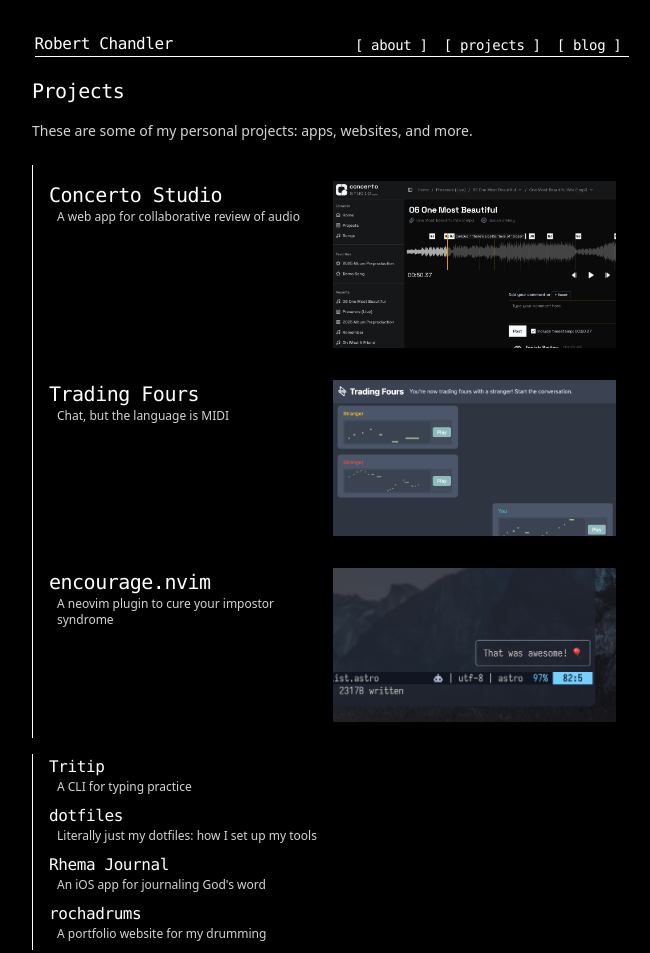
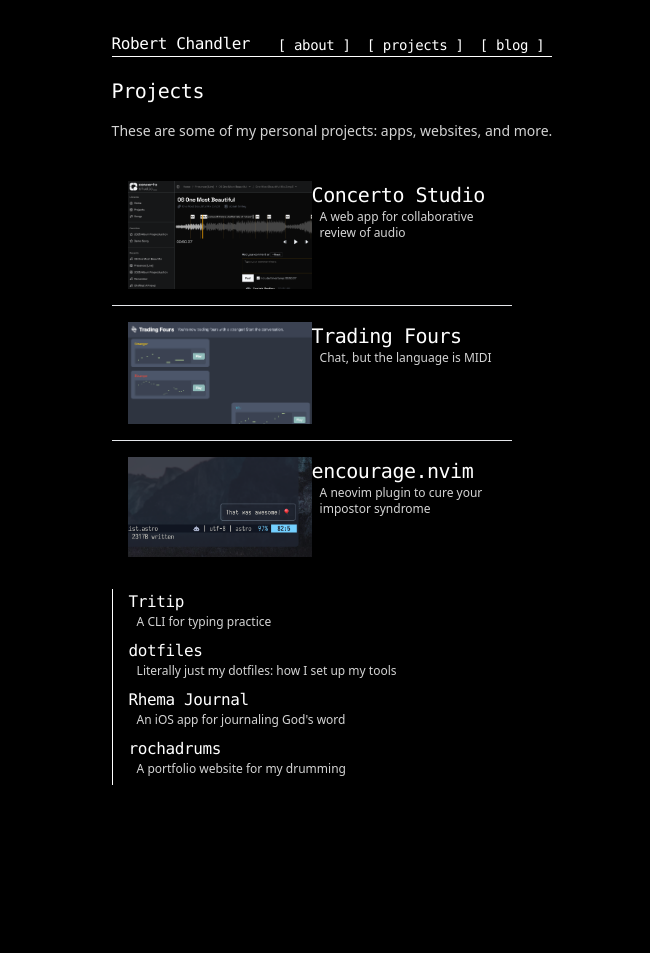
Before and after one commit to r-cha/r-cha, an Astro site: page /projects in a window 1280 px wide. Shown: the whole page, without its empty margins (308-958 px from the left). After the commit the page ends 801 px from the top, so only its background shows below. Built offline with nearby package versions, Linux system fonts and the light colour scheme; Astro itself is replaced by a stand-in of ours; a web font is replaced by a local one.

Commit message:
Update ProjectsList.astro

```diff
--- a/src/components/ProjectsList.astro
+++ b/src/components/ProjectsList.astro
@@ -45,11 +45,16 @@
 
 <section class="w-auto">
   <ul
-    class="max-w-[600px] border-white md:border-l pl-0 mb-4 gap-4 md:gap-0 divide-y md:divide-none"
+    class="max-w-[400px] border-white pl-0 mb-4 gap-4 divide-y"
   >
     {
       projectsWithImages.map((project) => (
         <li class="p-4 grid md:grid-cols-2">
+          <img
+            src={project.image}
+            alt={project.name}
+            class="w-50%"
+          />
           <div>
             <a
               href={project.url}
@@ -62,16 +67,11 @@
               {project.description}
             </p>
           </div>
-          <img
-            src={project.image}
-            alt={project.name}
-            class="w-50% order-first md:order-last"
-          />
         </li>
       ))
     }
   </ul>
-  <ul class="max-w-[600px] border-white border-l pl-4 mb-4">
+  <ul class="max-w-[400px] border-white border-l pl-4 mb-4">
     {
       projects.map((project) => (
         <li class="pb-2">
```
